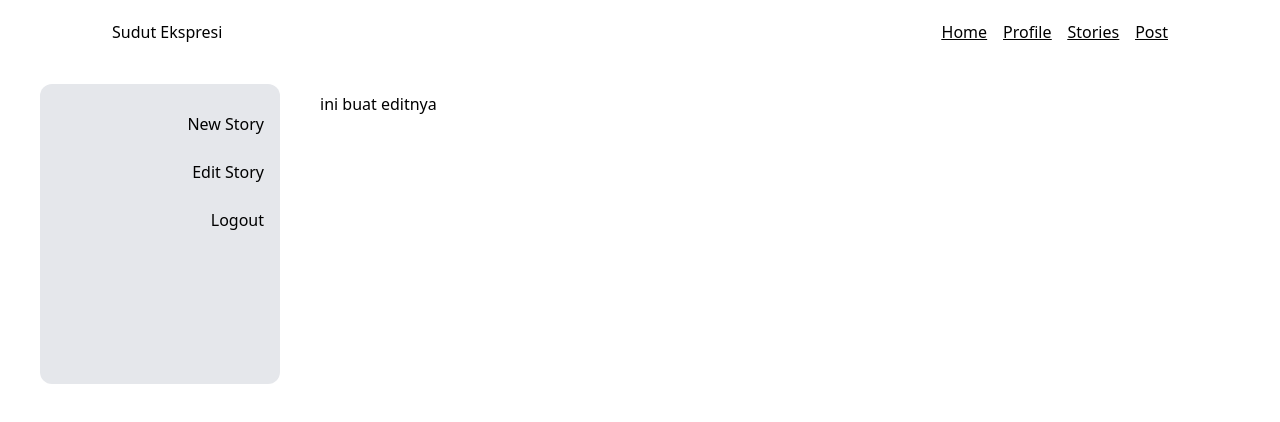
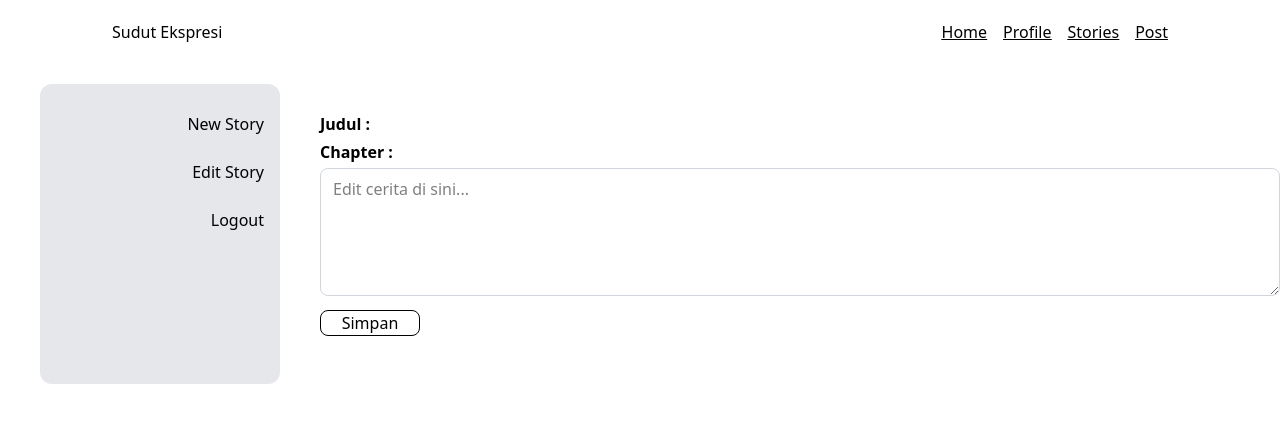
Before and after one commit to bbbintang/personal-blog, a Next.js app in the folder personal-blog/: page /post in a window 1280 px wide. Both pictures are taken after a click on the element "Edit Story". Shown: the top 422 px of the page. Built offline with nearby package versions, Linux system fonts and the light colour scheme.

Commit message:
create edit component and import it to post page

```diff
--- a/personal-blog/Components/Edit.jsx
+++ b/personal-blog/Components/Edit.jsx
@@ -1,9 +1,33 @@
+import { useRouter } from 'next/navigation';
 import React from 'react'
 
 const Edit = () => {
+    const router = useRouter();
+
+    const handleEdit = () => {
+      const confirmSave = window.confirm("Are you sure to save the edit?");
+      if(confirmSave){
+        console.log("Story saved!");
+        router.push("/");
+      } else {
+        console.log("Save canceled.");
+      }
+
+    };
+
   return (
-    <div>
-      ini buat editnya
+    <div className='py-5'>
+      <label className='block font-semibold mb-1'>Judul :</label>
+      <label className='block font-semibold mb-1'>Chapter :</label>
+      <div className="w-full">
+          <textarea
+            placeholder="Edit cerita di sini..."
+            className="w-full h-32 resize-y border border-gray-300 px-3 py-2 rounded-lg focus:outline-none focus:ring-2 focus:ring-blue-500"
+          />
+        </div>
+        <div className='w-full py-2'>
+          <button onClick={handleEdit} className='w-25 border border-black rounded-lg hover:bg-blue-300 cursor-pointer'>Simpan</button>
+        </div>
     </div>
   )
 }
--- a/personal-blog/Components/Newstory.jsx
+++ b/personal-blog/Components/Newstory.jsx
@@ -1,6 +1,20 @@
+import { useRouter } from 'next/navigation';
 import React from 'react'
 
 const Newstory = () => {
+    const router = useRouter();
+
+    const handleNewStory = () => {
+      const confirmSave = window.confirm("Are you sure to save this story?");
+      if(confirmSave){
+        console.log("Story saved!");
+        router.push("/");
+      } else {
+        console.log("Save canceled.");
+      }
+
+    };
+
   return (
     <div>
       <div className='w-full'>
@@ -63,7 +77,7 @@ const Newstory = () => {
         </div>
 
         <div className='w-full py-2'>
-          <button className='w-25 border border-black rounded-lg'>Simpan</button>
+          <button onClick={handleNewStory} className='w-25 border border-black rounded-lg hover:bg-blue-300 cursor-pointer'>Simpan</button>
         </div>
     </div>
   )
--- a/personal-blog/app/login/page.jsx
+++ b/personal-blog/app/login/page.jsx
@@ -8,8 +8,7 @@ const page = () => {
     const router = useRouter();
 
     const handleLogin = () => {
-      // Bisa ditambah validasi login sebelum redirect
-      router.push("/post"); // Ganti "/post" dengan halaman tujuan
+      router.push("/post");
     };
 
   return (
```
Also changed, not shown: personal-blog/app/middleware.js (deleted).
